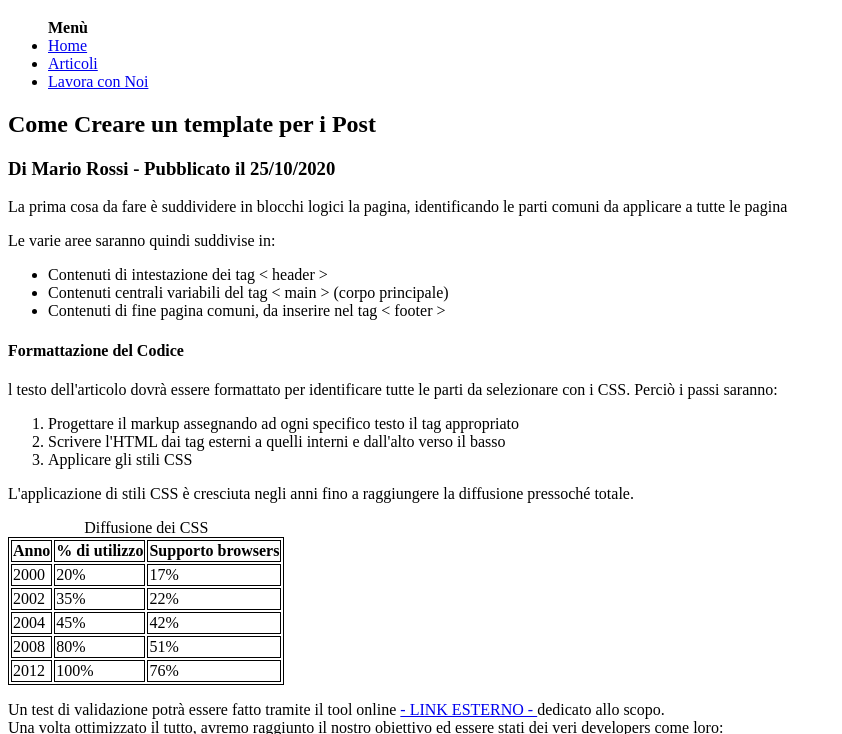
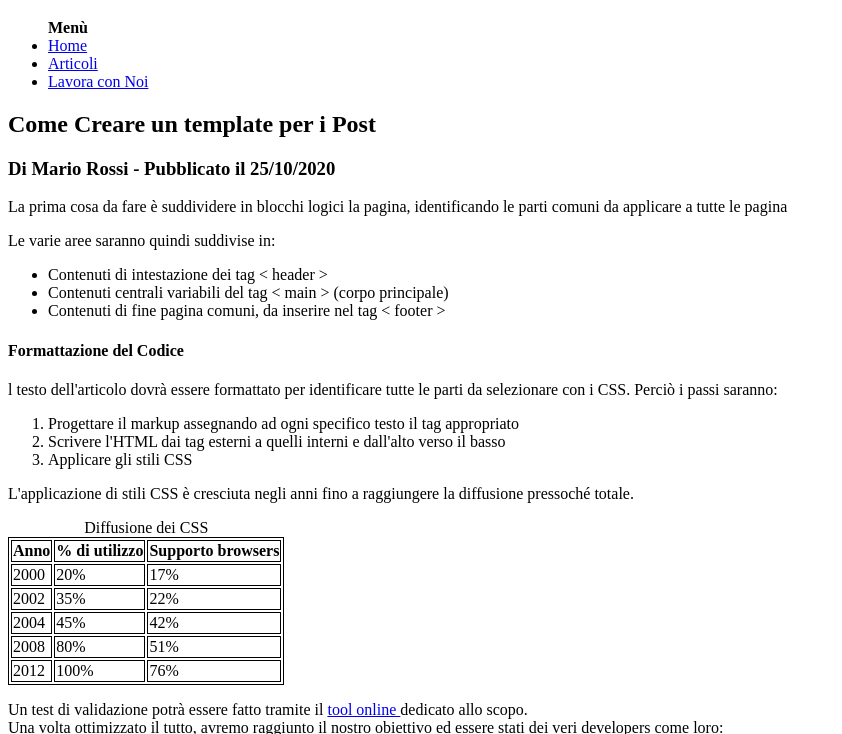
Before and after one commit to Sir-Frederik/Esercizio-2, a plain HTML site: page Index.html in a window 1280 px wide. Shown: the part 196-930 px from the top of the page, without its empty margins (0-842 px from the left). Drawn offline with Linux system fonts and the light colour scheme.

Commit message:
link esterno aggiunto

```diff
--- a/Index.html
+++ b/Index.html
@@ -59,7 +59,7 @@
 <tr><td>2012</td> <td>100%</td> <td>76%</td></tr>
    </table>
    <p>
-    Un test di validazione potrà essere fatto tramite il tool online <a href="#"> - LINK ESTERNO - </a> dedicato allo scopo. <br> Una volta ottimizzato il tutto, avremo raggiunto il nostro obiettivo ed essere stati dei veri developers come loro:
+    Un test di validazione potrà essere fatto tramite il  <a href="#"> tool online </a> dedicato allo scopo. <br> Una volta ottimizzato il tutto, avremo raggiunto il nostro obiettivo ed essere stati dei veri developers come loro:
 
 <br>
     <iframe width="260" height="115"
```
